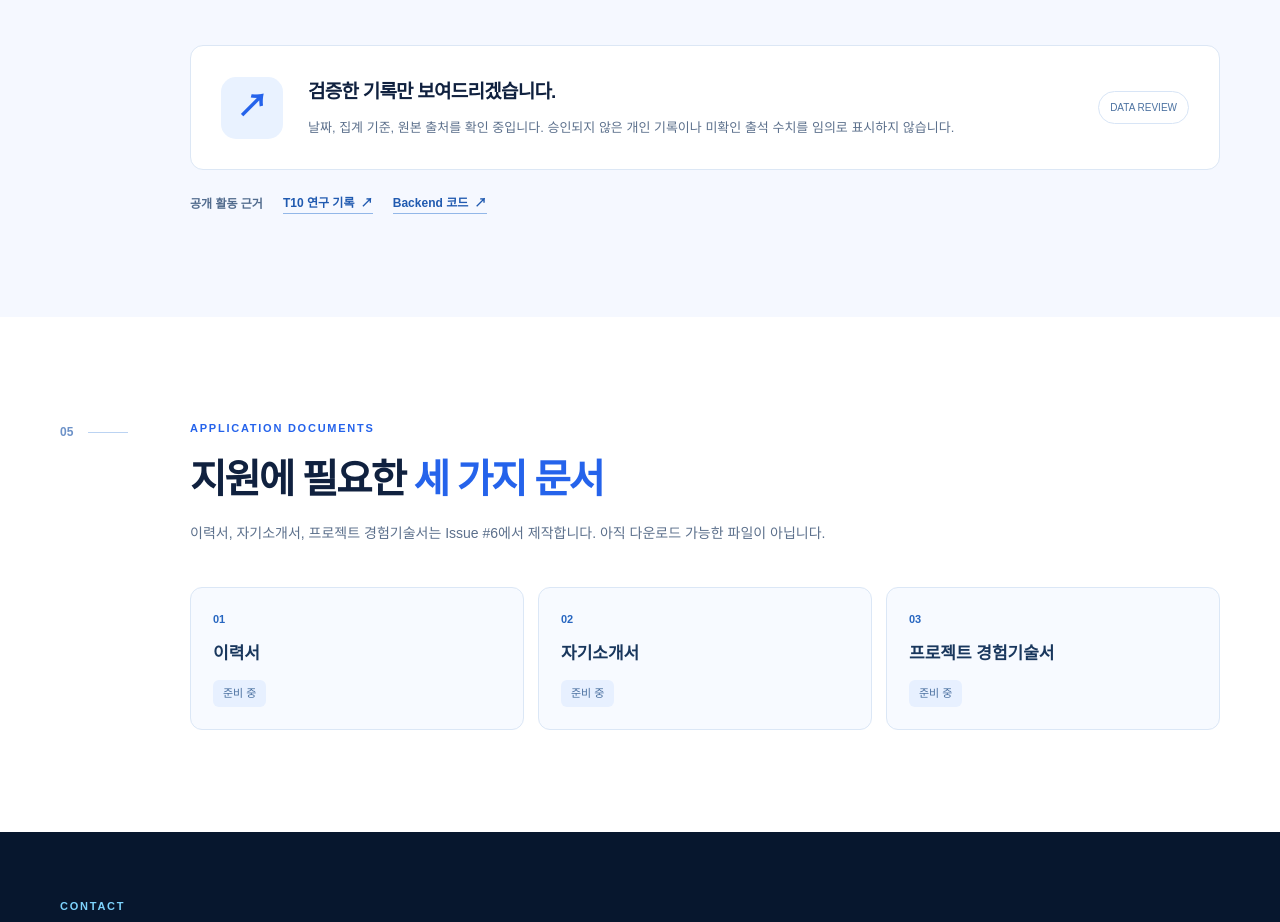
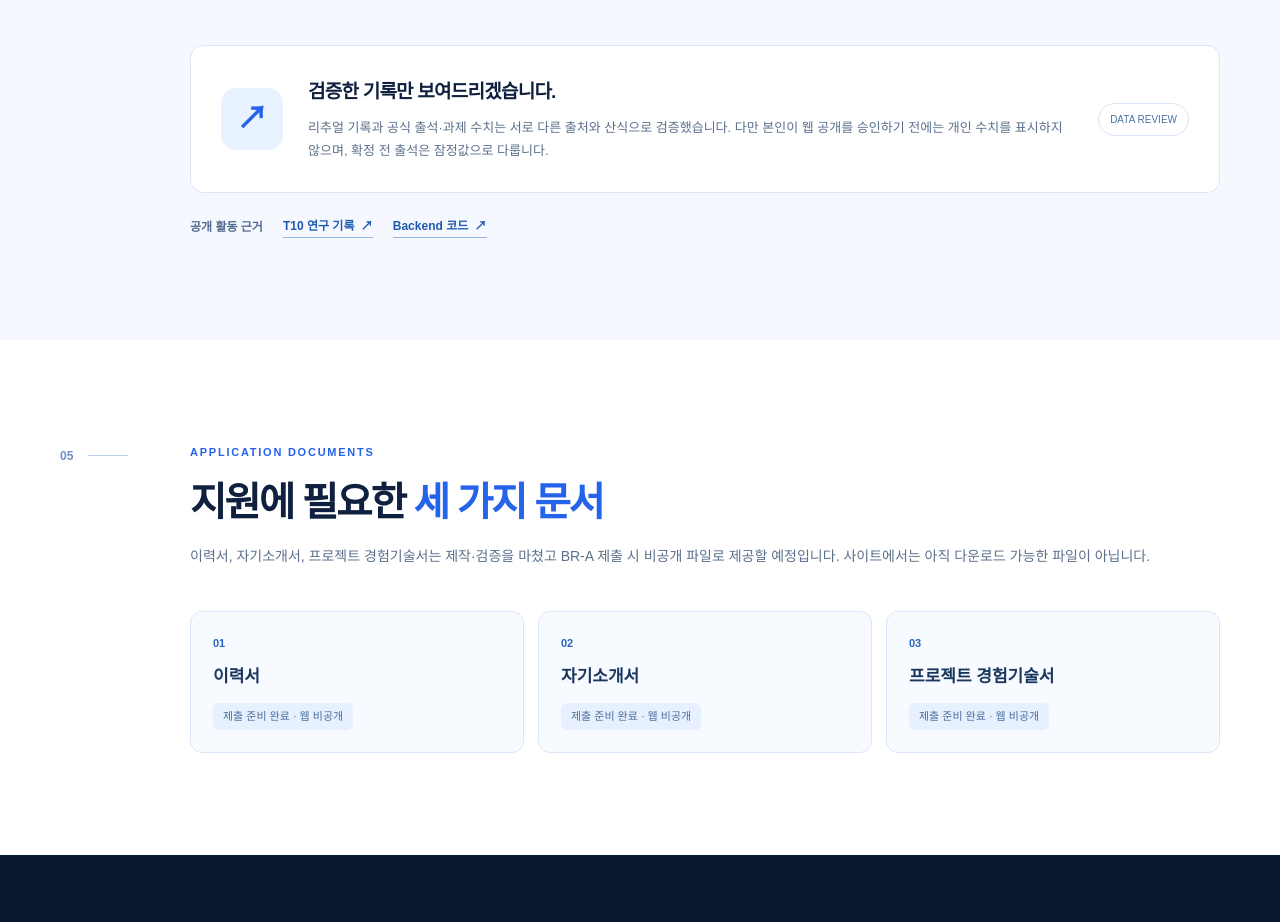
Before and after one commit to SuperNova080710/Trace, a Next.js app: page / in a window 1280 px wide. Shown: the part 6264-7186 px from the top of the page. Built offline with nearby package versions, Linux system fonts and the light colour scheme.

Commit message:
fix: 개인 지표 검토와 서류 3종 비공개 제출 준비 상태를 정확하게 표시

```diff
--- a/src/components/trace-lab.tsx
+++ b/src/components/trace-lab.tsx
@@ -597,7 +597,7 @@ export function TraceLab({ displayName, contactEmail, narrative, metrics }: Prop
               <span className="evidence-icon" aria-hidden="true">↗</span>
               <div>
                 <h3>검증한 기록만 보여드리겠습니다.</h3>
-                <p>날짜, 집계 기준, 원본 출처를 확인 중입니다. 승인되지 않은 개인 기록이나 미확인 출석 수치를 임의로 표시하지 않습니다.</p>
+                <p>리추얼 기록과 공식 출석·과제 수치는 서로 다른 출처와 산식으로 검증했습니다. 다만 본인이 웹 공개를 승인하기 전에는 개인 수치를 표시하지 않으며, 확정 전 출석은 잠정값으로 다룹니다.</p>
               </div>
               <span className="evidence-badge">DATA REVIEW</span>
             </div>
@@ -617,13 +617,13 @@ export function TraceLab({ displayName, contactEmail, narrative, metrics }: Prop
             <div>
               <p className="eyebrow">APPLICATION DOCUMENTS</p>
               <h2 id="documents-title">지원에 필요한 <span>세 가지 문서</span></h2>
-              <p className="section-subtitle">이력서, 자기소개서, 프로젝트 경험기술서는 Issue #6에서 제작합니다. 아직 다운로드 가능한 파일이 아닙니다.</p>
+              <p className="section-subtitle">이력서, 자기소개서, 프로젝트 경험기술서는 제작·검증을 마쳤고 BR-A 제출 시 비공개 파일로 제공할 예정입니다. 사이트에서는 아직 다운로드 가능한 파일이 아닙니다.</p>
             </div>
           </div>
           <div className="document-list" aria-label="서류 준비 현황">
-            <div className="document-item"><span className="document-number">01</span><strong>이력서</strong><span className="document-status">준비 중</span></div>
-            <div className="document-item"><span className="document-number">02</span><strong>자기소개서</strong><span className="document-status">준비 중</span></div>
-            <div className="document-item"><span className="document-number">03</span><strong>프로젝트 경험기술서</strong><span className="document-status">준비 중</span></div>
+            <div className="document-item"><span className="document-number">01</span><strong>이력서</strong><span className="document-status">제출 준비 완료 · 웹 비공개</span></div>
+            <div className="document-item"><span className="document-number">02</span><strong>자기소개서</strong><span className="document-status">제출 준비 완료 · 웹 비공개</span></div>
+            <div className="document-item"><span className="document-number">03</span><strong>프로젝트 경험기술서</strong><span className="document-status">제출 준비 완료 · 웹 비공개</span></div>
           </div>
         </div>
       </section>
```
